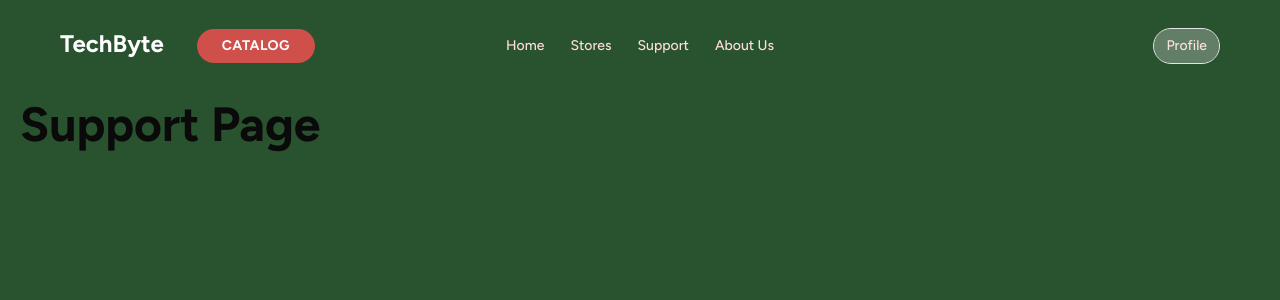
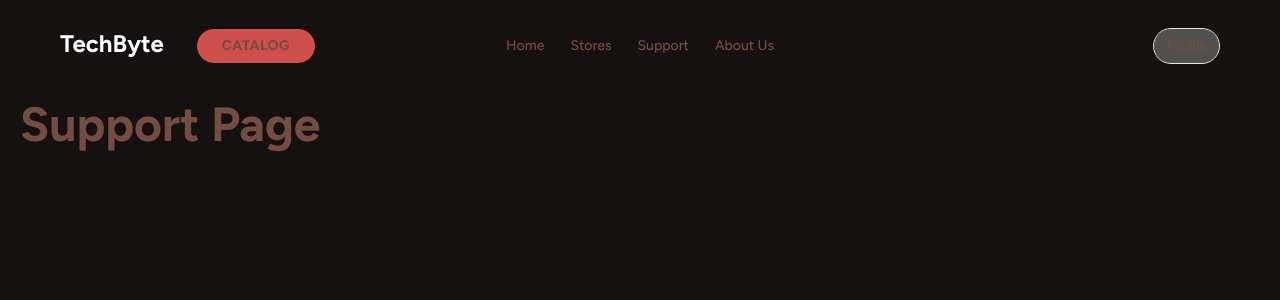
Before and after one commit to Alexandro-svg/tech-store, a Next.js app in the folder frontend/: page /support in a window 1280 px wide. Shown: the top 300 px of the page. Built offline with nearby package versions, Linux system fonts and the light colour scheme.

Commit message:
created design branch

```diff
--- a/frontend/app/globals.css
+++ b/frontend/app/globals.css
@@ -51,18 +51,17 @@
   --background: #29522f;
   --foreground: oklch(0.145 0 0);
   --card: oklch(1 0 0);
+  --background: #141110;
+  --foreground: #754c41;
+  --card: #0b0a0a;
   --card-foreground: oklch(0.145 0 0);
   --popover: oklch(1 0 0);
   --popover-foreground: oklch(0.145 0 0);
-  --primary: #fcdfdb;
-  --primary-foreground: oklch(0.985 0 0);
-  --secondary: oklch(0.97 0 0);
-  --secondary-foreground: oklch(0.205 0 0);
-  --muted: oklch(0.97 0 0);
   --muted-foreground: oklch(0.556 0 0);
   --accent: #cf4f4b;
   --accent-foreground: oklch(0.205 0 0);
   --destructive: oklch(0.577 0.245 27.325);
+  --destructive: oklch(44.887% 0.17599 26.9);
   --border: oklch(0.922 0 0);
   --input: oklch(0.922 0 0);
   --ring: oklch(0.708 0 0);
```
